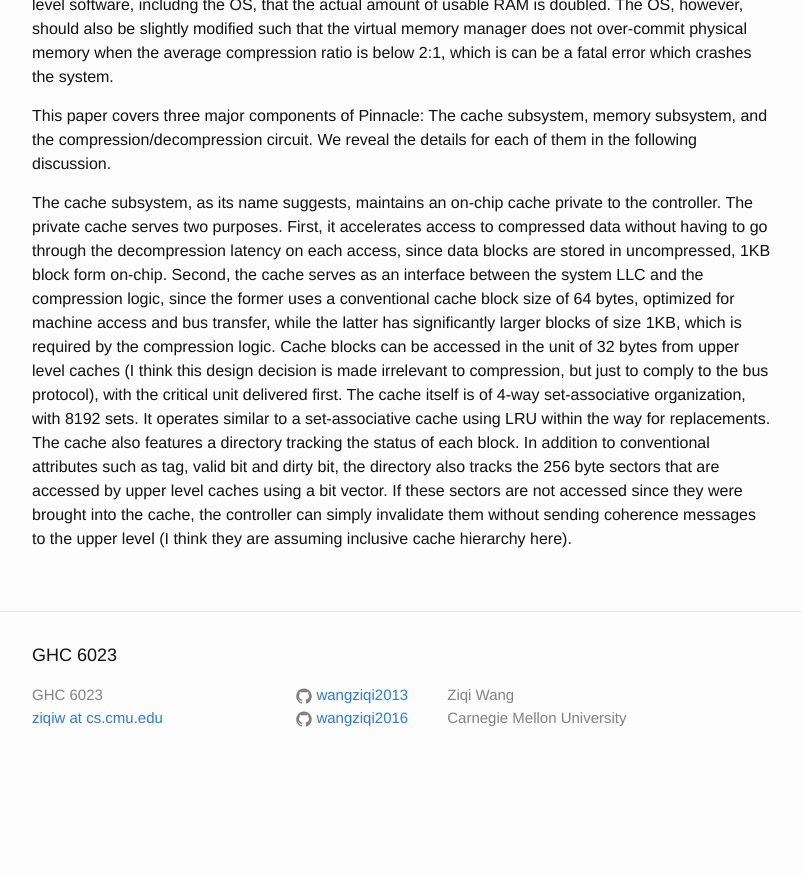
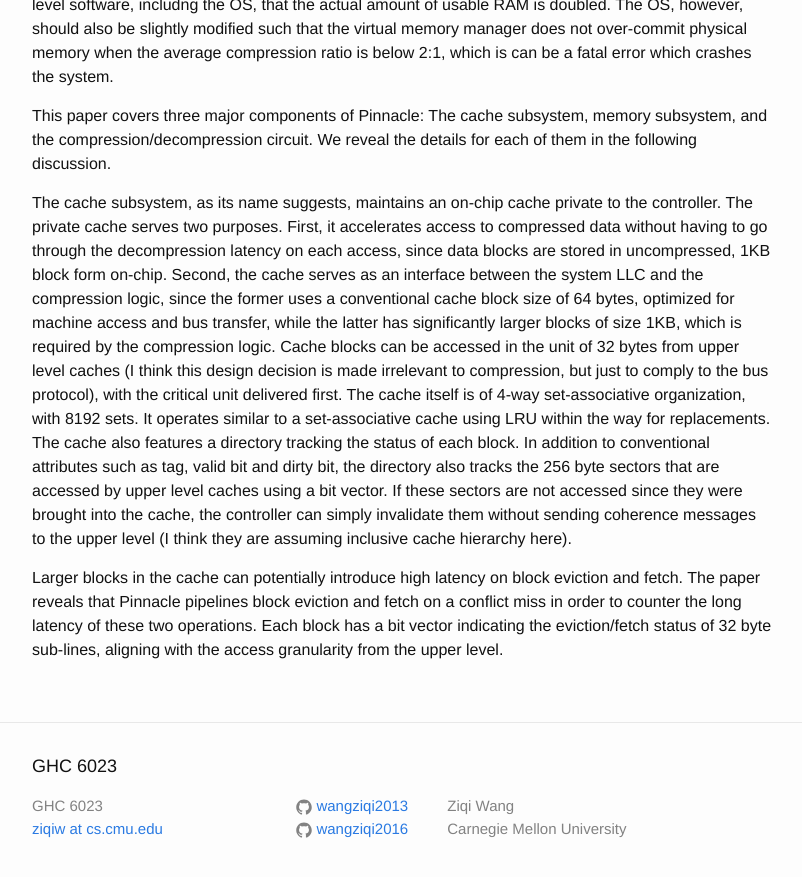
Before and after one commit to wangziqi2013/wangziqi2013.github.io, a Jekyll site: the page built from _posts/2020-06-01-pinnacle.markdown, in a window 1280 px wide and 900 px high, scrolled down 1000 px. Shown: the top 877 px of the window, without its empty margins (238-1040 px from the left). Built offline with Jekyll 4.4.1, drawn with Linux system fonts in a browser that asks for light colours; before the commit the page ends 1789 px from its top, so only the background shows below that.

Commit message:
Adding granularity

```diff
--- a/_posts/2020-06-01-pinnacle.markdown
+++ b/_posts/2020-06-01-pinnacle.markdown
@@ -54,3 +54,8 @@ the status of each block. In addition to conventional attributes such as tag, va
 also tracks the 256 byte sectors that are accessed by upper level caches using a bit vector. If these sectors are not
 accessed since they were brought into the cache, the controller can simply invalidate them without sending coherence
 messages to the upper level (I think they are assuming inclusive cache hierarchy here).
+
+Larger blocks in the cache can potentially introduce high latency on block eviction and fetch. The paper reveals that
+Pinnacle pipelines block eviction and fetch on a conflict miss in order to counter the long latency of these two
+operations. Each block has a bit vector indicating the eviction/fetch status of 32 byte sub-lines, aligning with the
+access granularity from the upper level.
```
